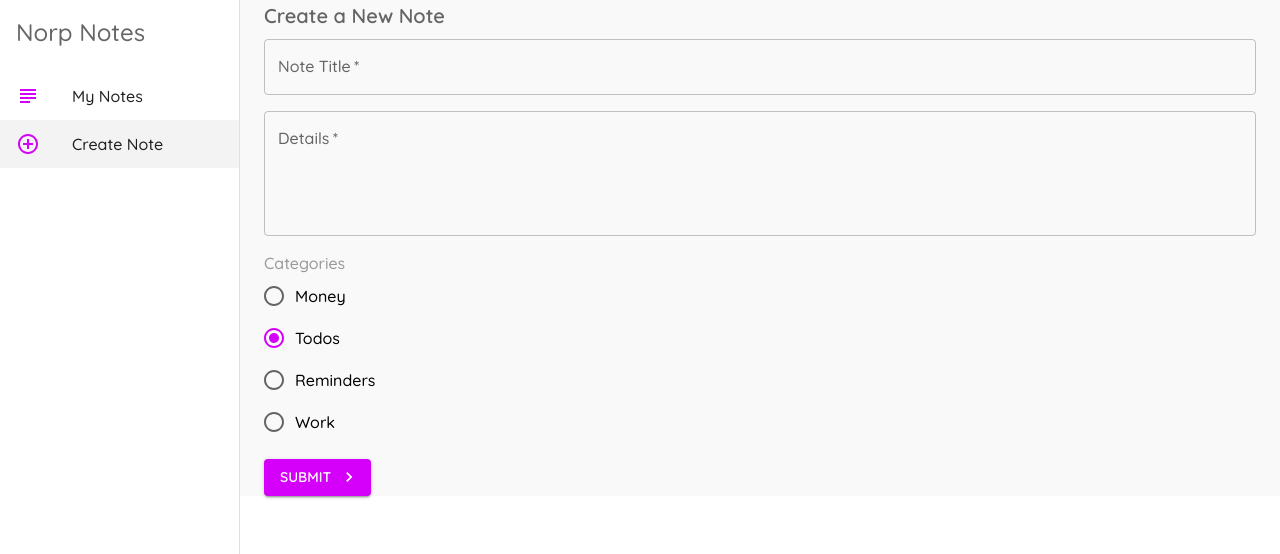
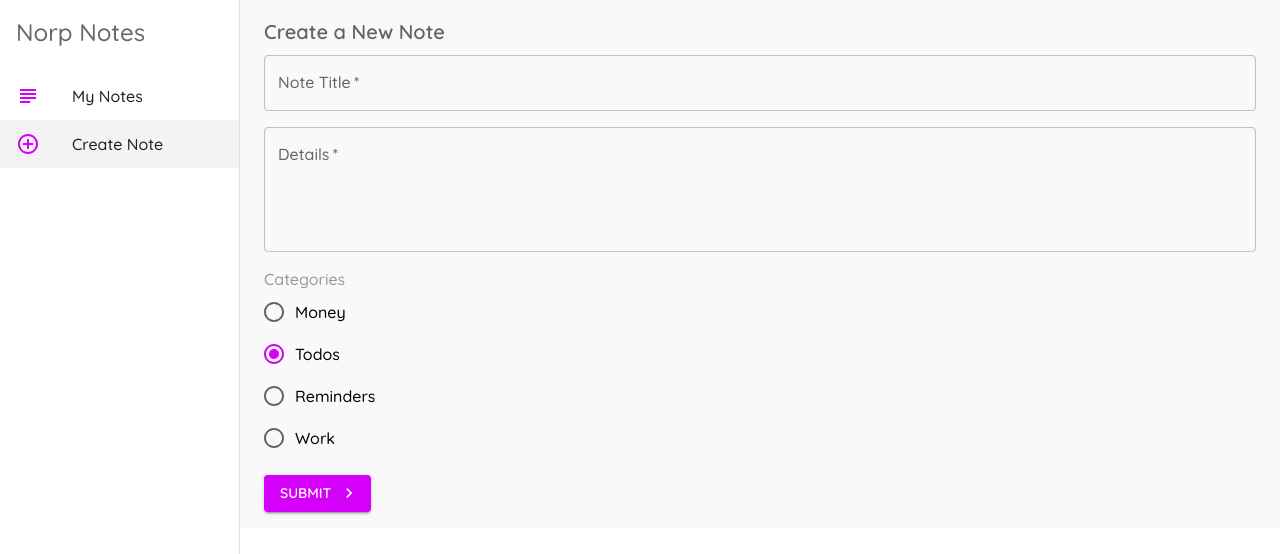
Before and after one commit to RNtaate/material-ui-tut, a React (Create React App) app: page /create in a window 1280 px wide. Shown: the top 554 px of the page. Built offline with nearby package versions, Linux system fonts and the light colour scheme.

Commit message:
Update styling of Surrounding Container

```diff
--- a/src/pages/Create.js
+++ b/src/pages/Create.js
@@ -65,7 +65,9 @@ const Create = () => {
   }
 
   return (
-    <Container>
+    <Container
+      sx={{padding: 2}}
+    >
       <Typography variant="h6" component="h2" gutterBottom color="textSecondary">
         Create a New Note
       </Typography>
--- a/src/pages/Notes.js
+++ b/src/pages/Notes.js
@@ -34,7 +34,9 @@ const Notes = () =>  {
   }, []);
 
   return (
-    <Container>
+    <Container
+      sx={{padding: 2}}
+    >
       <Grid container spacing={2}>
         {
           myNotes.map(note => (
```
